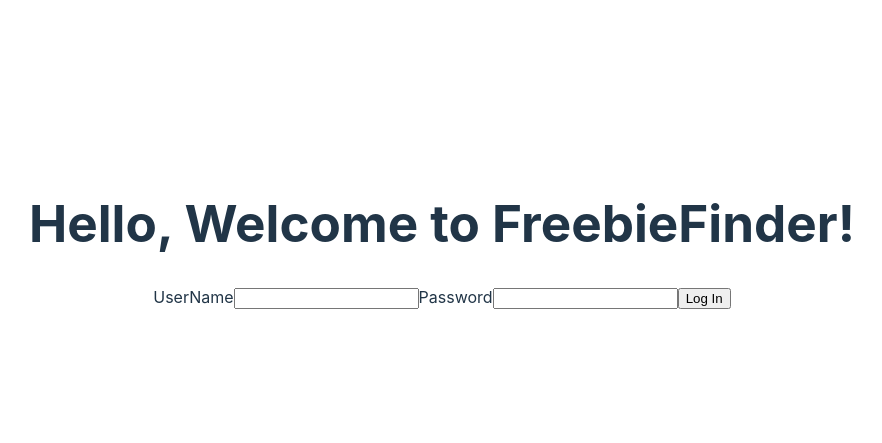
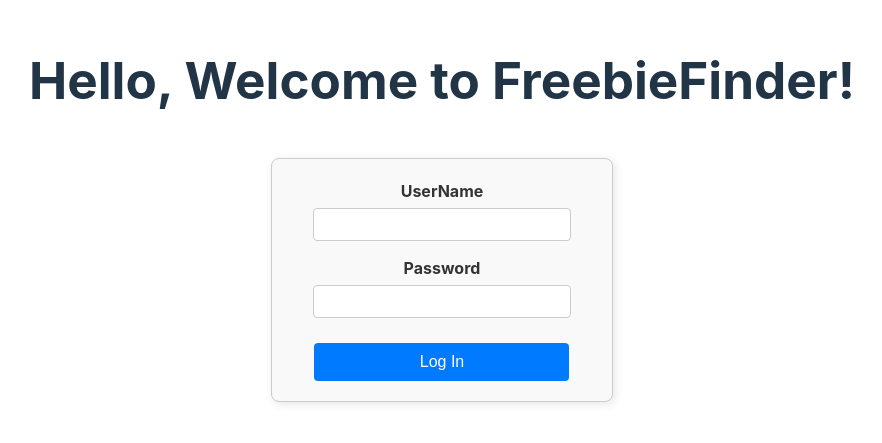
Before and after one commit to kyramirez/Ctrl-Alt-Elite, a React (Vite) app in the folder packages/react-frontend/: page /login in a window 1280 px wide. Shown: the part 165-608 px from the top of the page, without its empty margins (198-1080 px from the left). Built offline with nearby package versions, Linux system fonts and the light colour scheme; no server answers.

Commit message:
Fixed login UI

```diff
--- a/packages/react-frontend/package.json
+++ b/packages/react-frontend/package.json
@@ -26,6 +26,6 @@
     "eslint-plugin-react-hooks": "^5.1.0",
     "eslint-plugin-react-refresh": "^0.4.19",
     "globals": "^15.15.0",
-    "vite": "^6.1.0"
+    "vite": "^6.1.1"
   }
 }
--- a/packages/react-frontend/src/Login.jsx
+++ b/packages/react-frontend/src/Login.jsx
@@ -6,47 +6,98 @@
     pwd: ""
   });
 
+  function handleChange(event) {
+    const { name, value } = event.target;
+    setCreds((prevCreds) => ({
+      ...prevCreds,
+      [name]: value
+    }));
+  }
+
+  function submitForm() {
+    props.handleSubmit(creds);
+    setCreds({ username: "", pwd: "" });
+  }
+
+  const formStyle = {
+    width: "300px",
+    margin: "50px auto",
+    padding: "20px",
+    border: "1px solid #ccc",
+    borderRadius: "8px",
+    backgroundColor: "#f9f9f9",
+    boxShadow: "2px 2px 10px rgba(0, 0, 0, 0.1)",
+    textAlign: "center"
+  };
+
+  const formGroupStyle = {
+    marginBottom: "15px",
+    display: "flex",
+    flexDirection: "column",
+    alignItems: "center"
+  };
+
+  const labelStyle = {
+    marginBottom: "5px",
+    fontWeight: "bold",
+    color: "#333" // Ensuring label text is visible
+  };
+
+  const inputStyle = {
+    width: "80%",
+    padding: "8px",
+    border: "1px solid #ccc",
+    borderRadius: "4px",
+    color: "#000", // Setting text color to black
+    backgroundColor: "#fff" // Ensuring background contrast
+  };
+
+  const buttonStyle = {
+    width: "85%",
+    padding: "10px",
+    backgroundColor: "#007bff",
+    color: "white",
+    border: "none",
+    borderRadius: "4px",
+    cursor: "pointer",
+    fontSize: "16px",
+    marginTop: "10px"
+  };
+
   return (
-    <form>
-      <label htmlFor="username">UserName</label>
+    <form style={formStyle}>
+      <div style={formGroupStyle}>
+        <label htmlFor="username" style={labelStyle}>UserName</label>
         <input
           type="text"
           name="username"
           id="username"
           value={creds.username}
           onChange={handleChange}
+          style={inputStyle}
         />
-      <label htmlFor="password">Password</label>
+      </div>
+
+      <div style={formGroupStyle}>
+        <label htmlFor="password" style={labelStyle}>Password</label>
         <input
           type="password"
-        name="password"
+          name="pwd"
           id="password"
           value={creds.pwd}
           onChange={handleChange}
+          style={inputStyle}
         />
+      </div>
+
       <input
         type="button"
         value={props.buttonLabel || "Log In"}
         onClick={submitForm}
+        style={buttonStyle}
       />
     </form>
   );
-
-  function handleChange(event) {
-    const { name, value } = event.target;
-    switch (name) {
-      case "username":
-        setCreds({ ...creds, username: value });
-        break;
-      case "password":
-        setCreds({ ...creds, pwd: value });
-        break;
-    }
 }
 
-  function submitForm() {
-    props.handleSubmit(creds);
-    setCreds({ username: "", pwd: "" });
-  }
-}
 export default Login;
```
Lines whose indentation alone changed are shown as unchanged.
